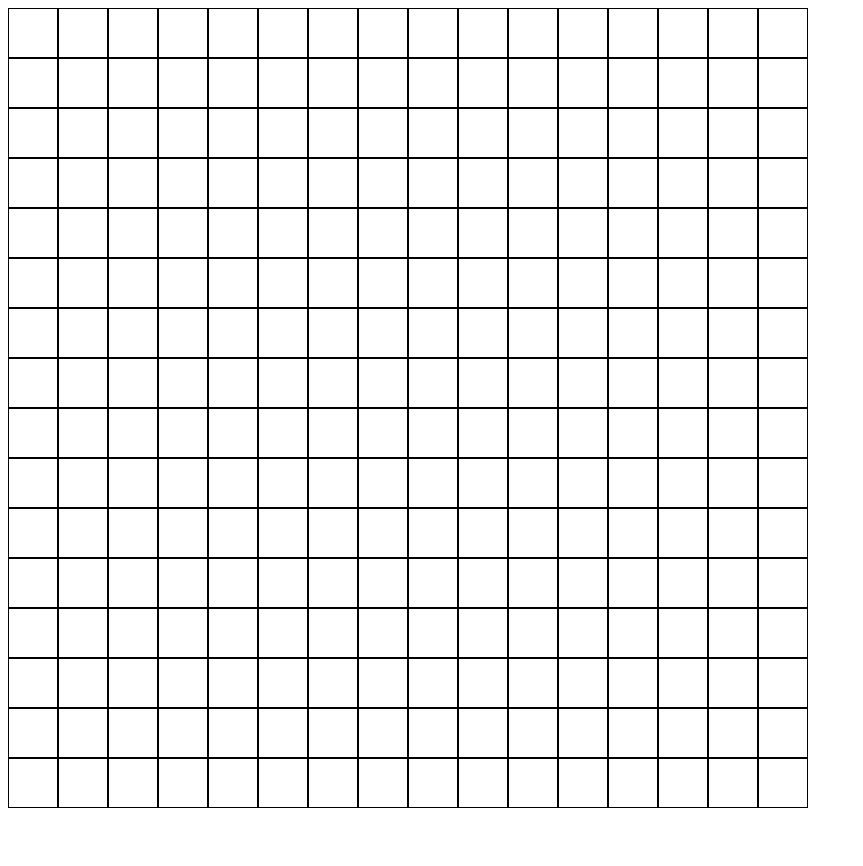
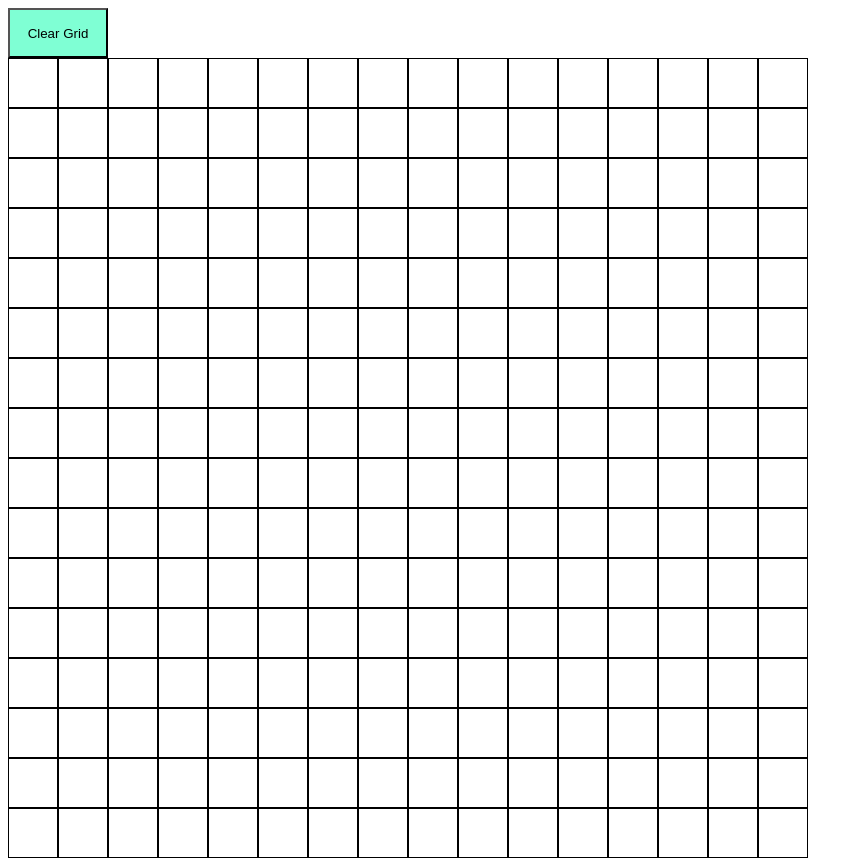
Before and after one commit to niles-c/odin-etch-a-sketch, a plain HTML site: page index.html in a window 1280 px wide. Shown: the whole page, without its empty margins (0-863 px from the left). Before the commit the page ends 816 px from the top, so only its background shows below. Drawn offline with Linux system fonts and the light colour scheme.

Commit message:
Create button to clear grid

```diff
--- a/script.js
+++ b/script.js
@@ -1,7 +1,35 @@
 const container = document.querySelector("#container");
 
-container.classList.add("flex-container");
+// clear grid button
+const button = document.createElement("button");
+document.body.insertBefore(button, document.body.firstChild);
+button.innerText = "Clear Grid";
+button.classList.add("clear-button");
 
+button.addEventListener("click", function () {
+  container.remove("div");
+  //   let gridSize = parseInt(
+  //     prompt("How many squares per side in the new grid?", "")
+  //   );
+  //   while (gridSize > 100) {
+  //     gridSize = parseInt(prompt("Set a value of 100 or less"));
+  //   }
+
+  //   // set functionality creating new grid
+  //   for (let i = 0; i < gridSize * gridSize; i++) {
+  //     const div = document.createElement("div");
+  //     div.classList.add("square");
+  //     container.append(div);
+  //     div.addEventListener("mouseover", function () {
+  //       div.classList.add("hover");
+  //     });
+  //   }
+});
+
+// container
+container.classList.add("grid-container");
+
+// divs
 for (let i = 0; i < 256; i++) {
   const div = document.createElement("div");
   div.classList.add("square");
@@ -13,7 +41,8 @@ for (let i = 0; i < 256; i++) {
 
 // add an event listener for each div that adds the hover attribute
 
-// what should happen:
-// -mouse hovers over div and the div changes color (and keeps that color, unless hovered over again(?))
-// -MDN: "movement in and out of an element"
-// -mouseover (bubbling?), mouseenter, mouseleave
+// ISSUE with .grid-container and possibly .square in style.css: need to adjust grid column values every prompt input
+
+// when prompting user, take input and use that number of divs as i in th for loop?
+// "you should be able to enter 64 and have a brand new 64x64 grid pop up...
+// without changing the totla amount of pixels used"
--- a/style.css
+++ b/style.css
@@ -1,4 +1,4 @@
-.flex-container {
+.grid-container {
   display: grid;
   grid-template-columns: repeat(16, 50px [col-start]);
 }
@@ -14,3 +14,9 @@
   background-color: black;
 }
 /* look into making random color later */
+
+.clear-button {
+  background-color: aquamarine;
+  width: 100px;
+  height: 50px;
+}
```
